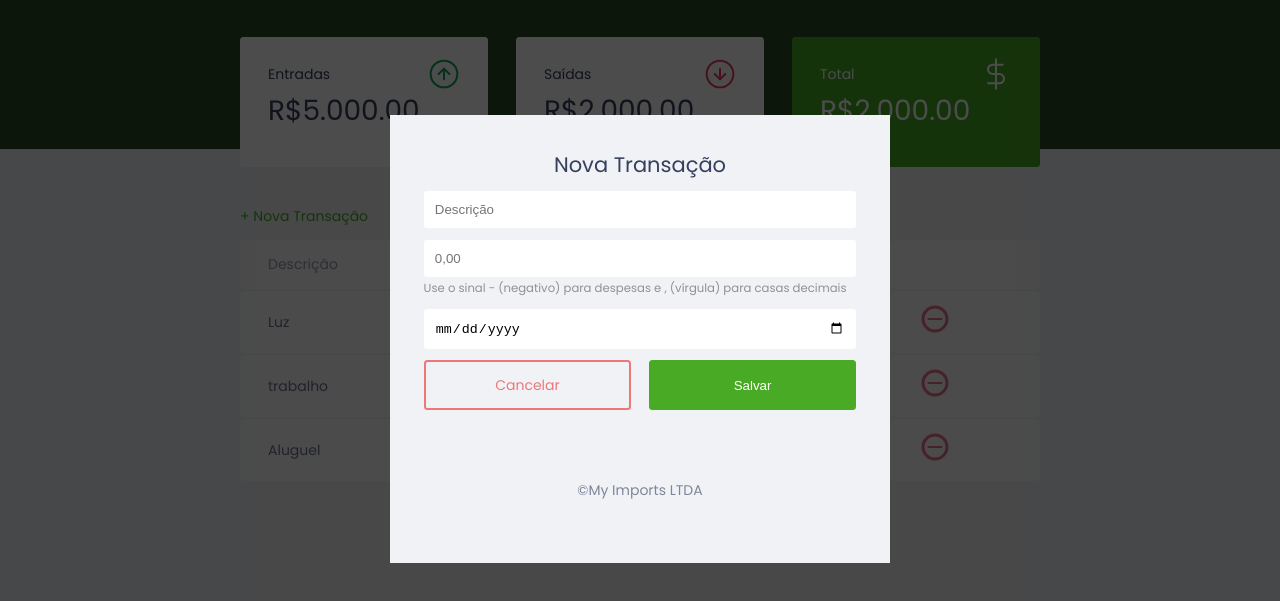
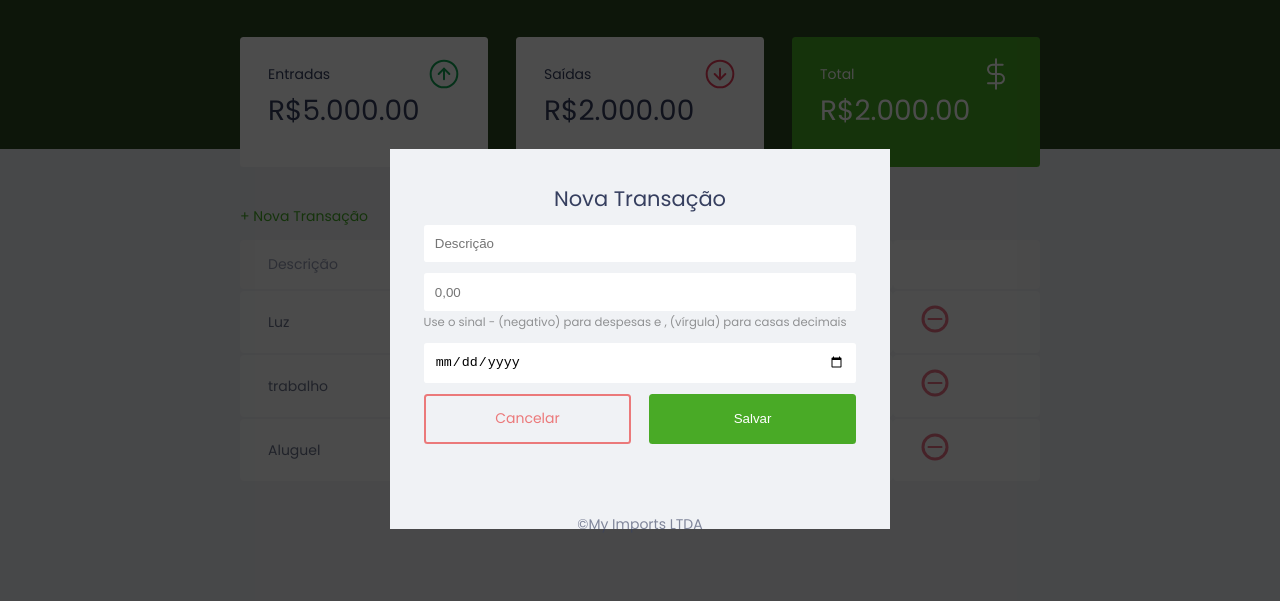
Before and after one commit to swxtz/Dev-Finance, a plain HTML site: page index.html in a window 1280 px wide. Both pictures are taken after a click on the link "+ Nova Transação". Shown: the part 61-662 px from the top of the page. Drawn offline with Linux system fonts and the light colour scheme.

Commit message:
Update style.css

```diff
--- a/style.css
+++ b/style.css
@@ -240,7 +240,7 @@ td.expense {
     background-color: var(--background-color-modal);
     padding: 2.4rem;
     max-width: 500px;
-    /* max-height: 380px; */
+    max-height: 380px;
 }
 
 
```
